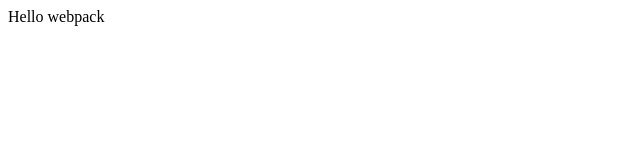
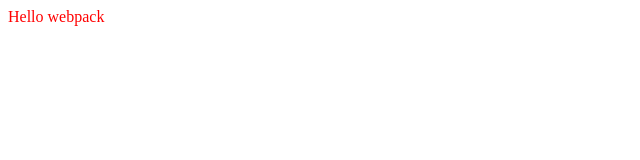
Before and after one commit to bryandellinger/webpackassetmanagement, a website built with webpack: page dist/index.html in a window 1280 px wide. Shown: the whole page, without its empty margins (0-640 px from the left). Built offline with nearby package versions, Linux system fonts and the light colour scheme.

Commit message:
fixing css

```diff
--- a/src/style.css
+++ b/src/style.css
@@ -1,3 +1,3 @@
 .hello {
-    color: 'red';
+    color: red;
   }
```
